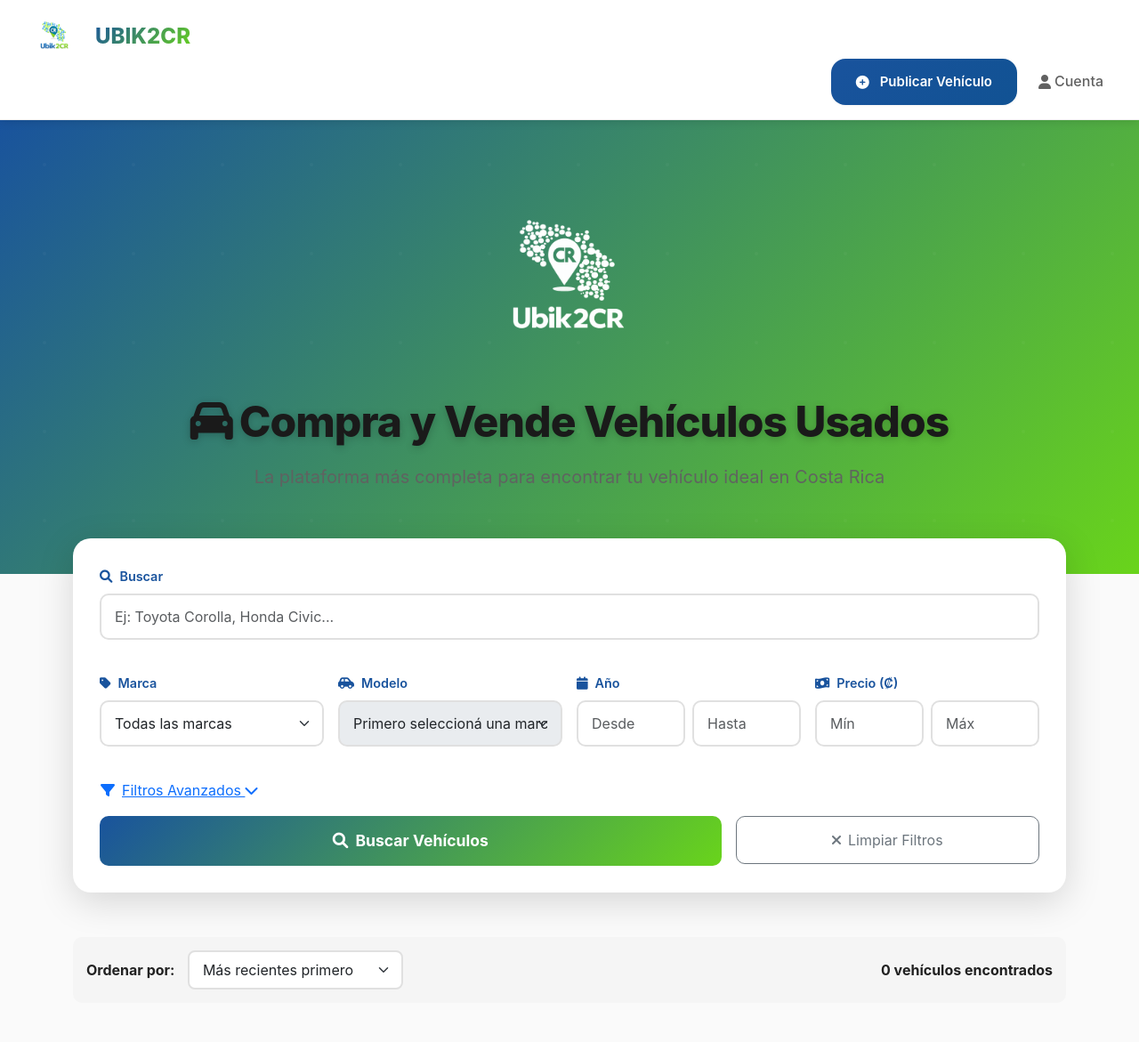
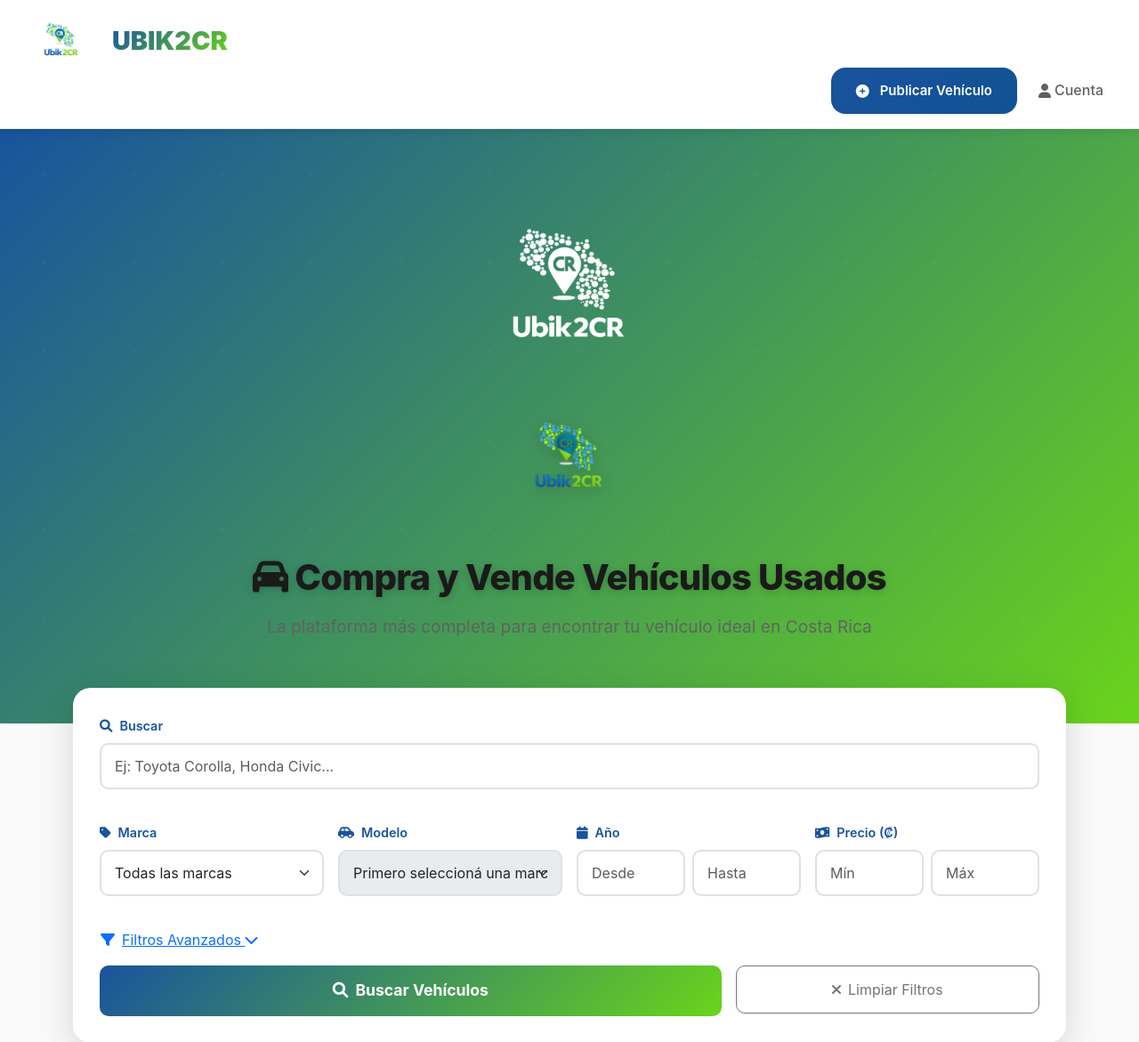
Before and after one commit to jpermu11/ubik2cr-web, a Flask app: page / in a window 1280 px wide. Shown: the top 1171 px of the page at 89% size. Run offline with Flask 3, Linux system fonts and the light colour scheme; parts of the project's set-up code (start-up, migrations or seed data) failed here and were passed over.

Commit message:
Mejorar visualizacion del logo en todas las paginas principales del sistema de vehiculos

```diff
--- a/templates/vehiculo_detalle.html
+++ b/templates/vehiculo_detalle.html
@@ -134,9 +134,9 @@
 <!-- HEADER -->
 <nav class="navbar-premium navbar-expand-lg" style="background: white; box-shadow: 0 2px 10px rgba(0,0,0,0.1);">
     <div class="container-modern">
-        <a class="navbar-brand-premium" href="/" style="font-weight: 800; font-size: 1.5rem;">
-            <img src="{{ url_for('static', filename='uploads/logo.png') }}" alt="Ubik2CR" style="height: 50px;">
-            <span class="d-none d-sm-inline" style="background: linear-gradient(135deg, var(--brand-blue), var(--brand-green)); -webkit-background-clip: text; -webkit-text-fill-color: transparent; background-clip: text;">UBIK2CR</span>
+        <a class="navbar-brand-premium" href="/" style="font-weight: 800; font-size: 1.5rem; display: flex; align-items: center; gap: 12px; text-decoration: none;">
+            <img src="{{ url_for('static', filename='uploads/logo.png') }}" alt="Ubik2CR" style="height: 60px; width: auto; object-fit: contain;">
+            <span class="d-none d-sm-inline" style="background: linear-gradient(135deg, var(--brand-blue), var(--brand-green)); -webkit-background-clip: text; -webkit-text-fill-color: transparent; background-clip: text; font-size: 1.8rem; font-weight: 900;">UBIK2CR</span>
         </a>
         <a href="/" class="btn btn-outline-secondary">
             <i class="fas fa-arrow-left me-2"></i>Volver a Búsqueda
--- a/templates/vehiculos_index.html
+++ b/templates/vehiculos_index.html
@@ -218,9 +218,9 @@
 <!-- HEADER -->
 <nav class="navbar-premium navbar-expand-lg" style="background: white; box-shadow: 0 2px 10px rgba(0,0,0,0.1);">
     <div class="container-modern">
-        <a class="navbar-brand-premium" href="/" style="font-weight: 800; font-size: 1.5rem;">
-            <img src="{{ url_for('static', filename='uploads/logo.png') }}" alt="Ubik2CR" style="height: 50px;">
-            <span class="d-none d-sm-inline" style="background: linear-gradient(135deg, var(--brand-blue), var(--brand-green)); -webkit-background-clip: text; -webkit-text-fill-color: transparent; background-clip: text;">UBIK2CR</span>
+        <a class="navbar-brand-premium" href="/" style="font-weight: 800; font-size: 1.5rem; display: flex; align-items: center; gap: 12px; text-decoration: none;">
+            <img src="{{ url_for('static', filename='uploads/logo.png') }}" alt="Ubik2CR" style="height: 60px; width: auto; object-fit: contain;">
+            <span class="d-none d-sm-inline" style="background: linear-gradient(135deg, var(--brand-blue), var(--brand-green)); -webkit-background-clip: text; -webkit-text-fill-color: transparent; background-clip: text; font-size: 1.8rem; font-weight: 900;">UBIK2CR</span>
         </a>
         <button class="navbar-toggler d-lg-none" type="button" data-bs-toggle="collapse" data-bs-target="#navbarNav">
             <i class="fas fa-bars"></i>
@@ -256,8 +256,11 @@
             <img src="{{ url_for('static', filename='uploads/logo.png') }}"
                  alt="Ubik2CR"
                  style="max-width: 300px; width: 100%; height: auto; margin-bottom: 30px; filter: brightness(0) invert(1);">
-            <h1><i class="fas fa-car me-2"></i>Compra y Vende Vehículos Usados</h1>
-            <p>La plataforma más completa para encontrar tu vehículo ideal en Costa Rica</p>
+            <div style="margin-bottom: 30px;">
+                <img src="{{ url_for('static', filename='uploads/logo.png') }}" alt="Ubik2CR" style="height: 120px; width: auto; margin-bottom: 20px; filter: drop-shadow(0 4px 8px rgba(0,0,0,0.2));">
+            </div>
+            <h1 style="font-size: 2.5rem; margin-bottom: 15px;"><i class="fas fa-car me-2"></i>Compra y Vende Vehículos Usados</h1>
+            <p style="font-size: 1.2rem; opacity: 0.95;">La plataforma más completa para encontrar tu vehículo ideal en Costa Rica</p>
         </div>
     </div>
 </section>
--- a/templates/vehiculos_publicar.html
+++ b/templates/vehiculos_publicar.html
@@ -182,7 +182,7 @@
 <nav class="navbar-premium navbar-expand-lg" style="background: white; box-shadow: 0 2px 10px rgba(0,0,0,0.1);">
     <div class="container-modern">
         <a class="navbar-brand-premium" href="/" style="font-weight: 800; font-size: 1.5rem;">
-            <img src="{{ url_for('static', filename='uploads/logo.png') }}" alt="Ubik2CR" style="height: 50px;">
+            <img src="{{ url_for('static', filename='uploads/logo.png') }}" alt="Ubik2CR" style="height: 60px; width: auto; object-fit: contain;">
             <span class="d-none d-sm-inline" style="background: linear-gradient(135deg, var(--brand-blue), var(--brand-green)); -webkit-background-clip: text; -webkit-text-fill-color: transparent; background-clip: text;">UBIK2CR</span>
         </a>
         <div class="d-flex gap-2">
```
